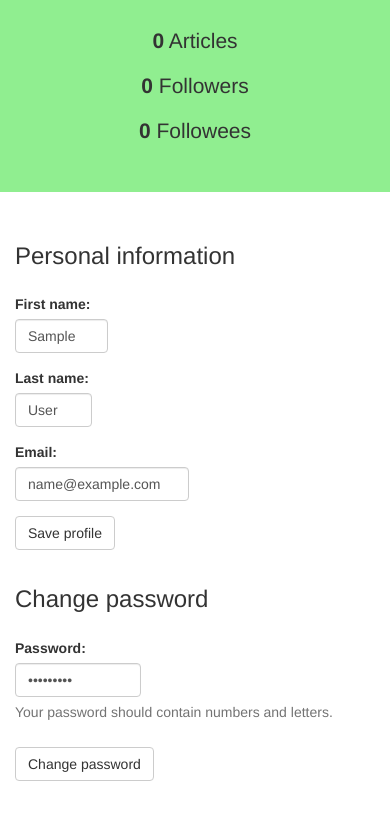
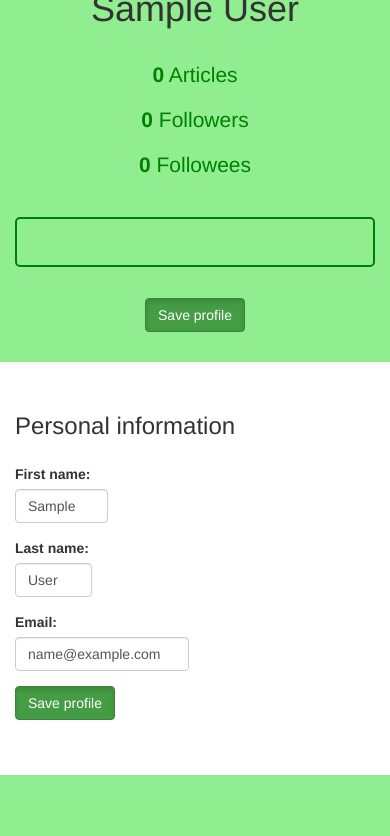
Before and after one commit to jmgf/sharticle, a Django app: page /profile/edit/ in a window 390 px wide. Shown: the part 211-1047 px from the top of the page. After the commit the page ends 986 px from the top, so only its background shows below. Run offline with Django 3.2, Linux system fonts and the light colour scheme; the visitor is signed in with stand-in values (Sample User, id 1); some libraries are stand-ins or nearby versions.

Commit message:
Fixes profile presentation issues

```diff
--- a/articles/static/articles/style.css
+++ b/articles/static/articles/style.css
@@ -1,4 +1,4 @@
-/* GENERAL NAVBAR STYLES */
+/* NAVBAR STYLES */
 
 .navbar-inverse .navbar-nav>li>a{
     color: lightgreen;
@@ -16,9 +16,35 @@ span.glyphicon{
 
 
 
+
+
+/* GENERAL STYLES */
+
 .after-nav {
     margin-top: 50px;
 }
+
+.row{
+    margin-left: 0px;
+    margin-right: 0px;
+}
+
+/* Track */
+::-webkit-scrollbar-track {
+    background: rgba(5,30,20,0.9);
+}
+
+/* Handle */
+::-webkit-scrollbar-thumb {
+    background: #888;
+}
+
+/* Handle on hover */
+::-webkit-scrollbar-thumb:hover {
+    background: #555;
+}
+
+
 
 
 
@@ -66,6 +92,8 @@ button a:link {
 }
 .auth-img
 {
+    color:#5cb85c;
+    font-size:100px;
     width: 96px;
     height: 96px;
     margin: 0 auto 10px;
@@ -73,6 +101,10 @@ button a:link {
     -moz-border-radius: 50%;
     -webkit-border-radius: 50%;
     border-radius: 50%;
+}
+#different_passwords_error
+{
+    display: none;
 }
 
 
@@ -93,12 +125,20 @@ h3 i{
     color: green;
 }
 .profile-img {
-    width: 96px;
-    height: 96px;
+    width: auto;
+    color:#5cb85c;
+    font-size: 60px;
+    vertical-align: middle;
     margin: 0 auto 10px;
     -moz-border-radius: 40%;
     -webkit-border-radius: 40%;
     border-radius: 40%;
+}
+
+@media only screen and (max-width:767px){
+    .profile-img{
+        display: block;
+    }
 }
 .profile-form-control {
     width:auto;
@@ -107,6 +147,16 @@ h3 i{
     padding: 10px;
     border: 2px solid green;
     border-radius: 5px;
-    cursor: default;
-    outline:none;
+    cursor: pointer;
+    outline: none;
 }
+.user_stats{
+    color:green;
+}
+#resume_stuff{
+    padding: 10px;
+    border: 2px solid lightgreen;
+}
+#resume_content:focus{
+    cursor: text;
+}
--- a/articles/templates/articles/edit_profile.html
+++ b/articles/templates/articles/edit_profile.html
@@ -26,55 +26,69 @@
 <div class="jumbotron profile-header">
     <h1 class="text-center">
       {% if request.user.profileImagePath %}
-        <span><img src="{{ request.user.profileImagePath }}" class="profile-img"></img></span>
+        <span><img src="{{ request.user.profileImagePath }}" height="90" style="cursor:pointer" data-toggle="tooltip" data-placement="top" title="Edit image" class="profile-img"></img></span>
       {% else %}
         <span class="glyphicon glyphicon-user profile-img"></span>
       {% endif %}
-      <span> {{ request.user.username }} </span>
+      {% if request.user.first_name %}
+        <span>{{ request.user.first_name }} {{ request.user.last_name }}</span>
+      {% else %}
+        <span>{{ request.user.username }}</span>
+      {% endif %}
     </h1>
 
-    {% if request.user.resume %}
+    <br>
+
+    <div class="row">
+      <div class="col-md-4">
+      </div>
+      <div class="col-md-4 user_stats">
+        <div class="row">
+          <div class="col-sm-4">
+            <p class="text-center"><b class="heavy">{{ request.user.number_of_articles }}</b> Articles</p>
+          </div>
+          <div class="col-sm-4 text-center">
+            <p class="text-center"><b class="heavy">{{ request.user.number_of_followers }}</b> Followers</p>
+          </div>
+          <div class="col-sm-4">
+            <p class="text-center"><b class="heavy">{{ request.user.number_of_followees }}</b> Followees</p>
+          </div>
+        </div>
+      </div>
+      <div class="col-md-4">
+      </div>
+    </div>
+
     <div class="row">
       <div class="col-lg-3">
       </div>
       <div class="col-lg-6">
-        <h3 id="resume_content" contenteditable="true" class="text-center" data-toggle="tooltip" title="Edit resume">{{ request.user.resume }}</h3>
+        <h3 id="resume_content" contenteditable="true" class="text-center" data-toggle="tooltip" title="Edit resume">
+            {% if request.user.resume %}
+              {{ request.user.resume }}
+            {% endif %}
+        </h3>
+        <br>
         <!--<i class="glyphicon glyphicon-option-vertical pull-left"></i><i class="glyphicon glyphicon-option-vertical pull-right"></i>{{ request.user.resume }}</h3>-->
         <!--<i class="glyphicon glyphicon-menu-left pull-left"></i><i class="glyphicon glyphicon-menu-right pull-right"></i>{{ request.user.resume }}</h3>-->
         <!--<i class="glyphicon glyphicon-menu-right pull-left"></i><i class="glyphicon glyphicon-menu-left pull-right"></i>{{ request.user.resume }}</h3>-->
-          <br>
       </div>
       <div class="col-lg-3">
       </div>
     </div>
-    {% endif %}
-    <br>
-    <div class="row">
-      <div class="col-lg-4">
-      </div>
-      <div class="col-lg-4 user_stats">
-        <div class="row">
-          <div class="col-lg-4">
-            <p class="text-center"><b class="heavy">{{ request.user.number_of_articles }}</b> Articles</p>
-          </div>
-          <div class="col-lg-4 text-center">
-            <p class="text-center"><b class="heavy">{{ request.user.number_of_followers }}</b> Followers</p>
-          </div>
-          <div class="col-lg-4">
-            <p class="text-center"><b class="heavy">{{ request.user.number_of_followees }}</b> Followees</p>
-          </div>
-        </div>
-      </div>
-      <div class="col-lg-4">
-      </div>
+
+    <div class="text-center">
+      <button id="save_profile_button" form="profile_form" type="submit" class="btn btn-success active" onclick="document.getElementById('resume').value = document.getElementById('resume_content').innerHTML">Save profile</button>
     </div>
+
+
 </div>
 
 
 {% if request.user.username %}
 <div class="container">
 
-  <form class="form-horizontal" action="{% url 'articles:edit_profile' %}" method="POST">
+  <form id="profile_form" class="form-horizontal" action="{% url 'articles:edit_profile' %}" method="POST">
     {% csrf_token %}
 
     <input type="hidden" id="resume" name="resume" placeholder="Enter a resume" value="{{ request.user.resume }}">
@@ -110,13 +124,13 @@
 
     <div class="form-group">
       <div class="col-sm-offset-2 col-sm-10">
-        <button type="submit" class="btn btn-default" onclick="document.getElementById('resume').value = document.getElementById('resume_content').innerHTML">Save profile</button>
+        <button type="submit" class="btn btn-success active" onclick="document.getElementById('resume').value = document.getElementById('resume_content').innerHTML">Save profile</button>
       </div>
     </div>
   </form>
 
 
-  <form class="form-horizontal" action="{% url 'articles:edit_profile' %}" method="POST">
+  <!--<form class="form-horizontal" action="{% url 'articles:edit_profile' %}" method="POST">
     {% csrf_token %}
 
     <div class="form-group">
@@ -140,7 +154,7 @@
         <button type="submit" class="btn btn-default">Change password</button>
       </div>
     </div>
-  </form>
+  </form>-->
 
   <br><br>
 
@@ -152,6 +166,13 @@
   $(document).ready(function(){
     $('[data-toggle="tooltip"]').tooltip();
   });
+  var resume = '{{ request.user.resume }}';
+  function checkChanges(){
+    if (document.getElementById('resume_content').value != resume)
+      document.getElementById('save_profile_button').disabled = false;
+    else
+      document.getElementById('save_profile_button').disabled = true;
+  }
 </script>
 
 {% endblock %}
```
Also changed, not shown: articles/templates/articles/profile.html (+11 -12 lines).
